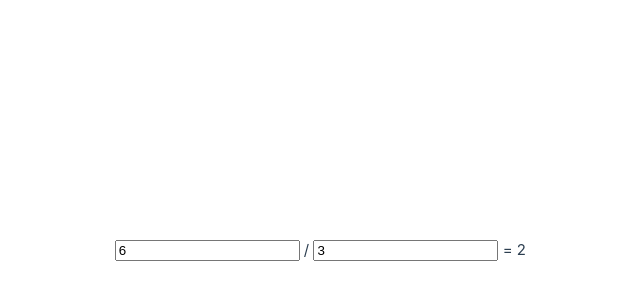
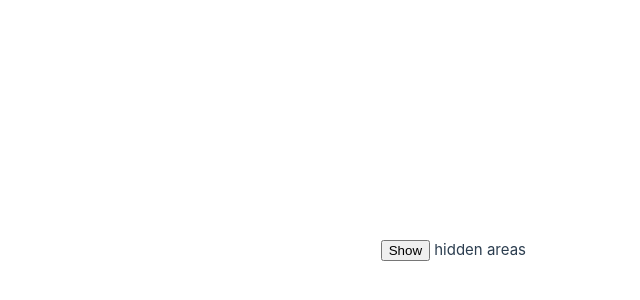
Before and after one commit to koyamal/pra_vue3, a Vue app in the folder Vue3FrontDevTextBook/chap13/myUnitTest/: page / in a window 1280 px wide. Shown: the part 150-450 px from the top of the page, without its empty margins (114-754 px from the left). Built offline with nearby package versions, Linux system fonts and the light colour scheme.

Commit message:
Use find/exists

```diff
--- a/Vue3FrontDevTextBook/chap13/myUnitTest/src/App.vue
+++ b/Vue3FrontDevTextBook/chap13/myUnitTest/src/App.vue
@@ -1,21 +1,21 @@
 <script setup lang="ts">
-import {ref, computed} from "vue";
+import {ref} from "vue";
 
-const num1 = ref(6);
-const num2 = ref(3);
-const ans = computed(
-  (): number => {
-    return num1.value / num2.value;
-  }
-);
+const isVisible = ref(false);
+const onShowButtonClick = (): void => {
+  isVisible.value = true;
+}
 </script>
 
 <template>
   <p>
-    <input type="number" data-testid="num1" v-model="num1">
-    /
-    <input type="number" data-testid="num2" v-model="num2">
-    =
-    <span data-testid="ans">{{ ans }}</span>
+    <button
+      data-testid="showButton"
+      v-on:click="onShowButtonClick"
+    >
+      Show
+    </button>
+    hidden areas
   </p>
+  <p v-if="isVisible" data-testid="invisible">Displayed</p>
 </template>
```
Also changed, not shown: 1 other file (tests, documents, lock files or other folders).
